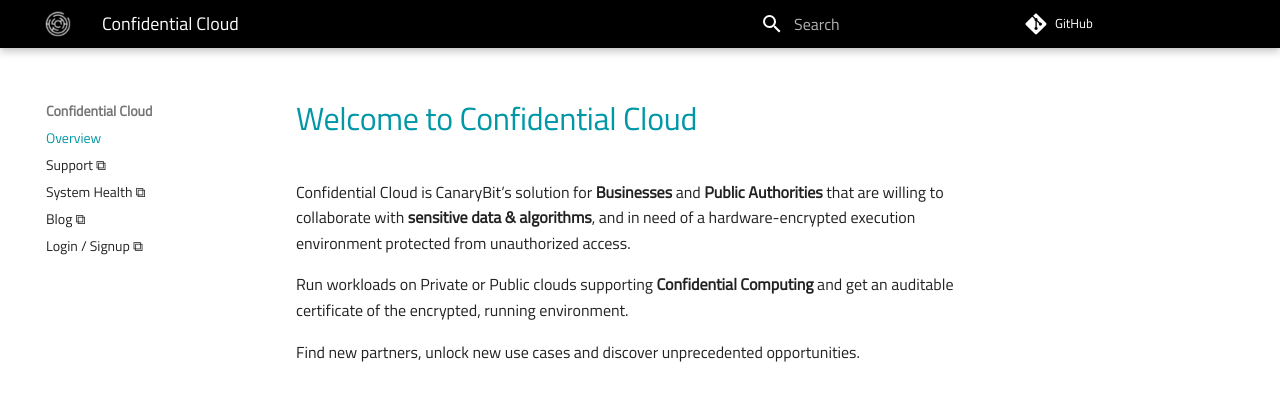
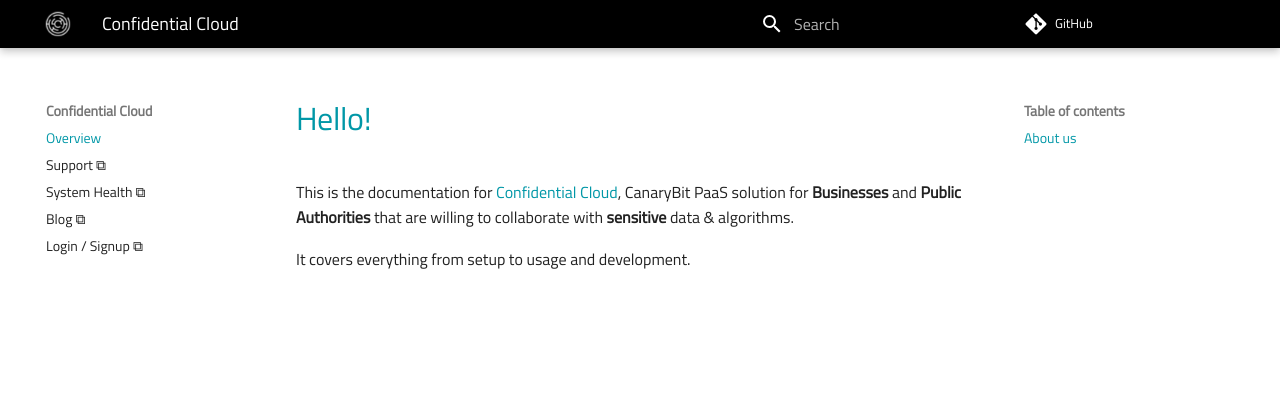
Before and after one commit to canarybit/cc-docs, an MkDocs documentation site: the page built from docs/index.md, in a window 1280 px wide. Shown: the top 401 px of the page. Built offline with MkDocs 1.6.1 and Material for MkDocs 9.7.7, drawn with Linux system fonts in a browser that asks for light colours; some of the changed text lies outside the part shown.

Commit message:
Updates content

```diff
--- a/docs/index.md
+++ b/docs/index.md
@@ -1,9 +1,11 @@
-# Welcome to Confidential Cloud
+# Hello!
 
-Confidential Cloud is CanaryBit’s solution for **Businesses** and **Public Authorities** that are willing to collaborate with **sensitive data & algorithms**, and in need of a hardware-encrypted execution environment protected from unauthorized access.
+This is the documentation for [Confidential Cloud](https://confidentialcloud.io), CanaryBit PaaS solution for **Businesses** and **Public Authorities** that are willing to collaborate with **sensitive** data & algorithms.
 
-Run workloads on Private or Public clouds supporting **Confidential Computing** and get an auditable certificate of the encrypted, running environment.
-
-Find new partners, unlock new use cases and discover unprecedented opportunities.
+It covers everything from setup to usage and development.
 
 <embed src="https://www.canarybit.eu/wp-content/uploads/2022/01/confidential-cloud-architecture-light.png" alt="CanaryBit Confidential Cloud" width="100%" />
+
+## About us
+
+We are an independent team of specialists with 10+ years of research in Cyber Security and Cloud Computing, strong experience in technology transfer from Academia to the Industry.
```
